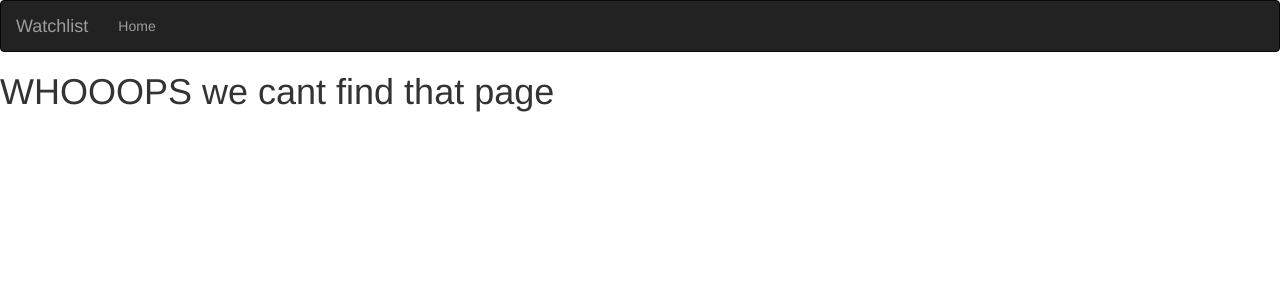
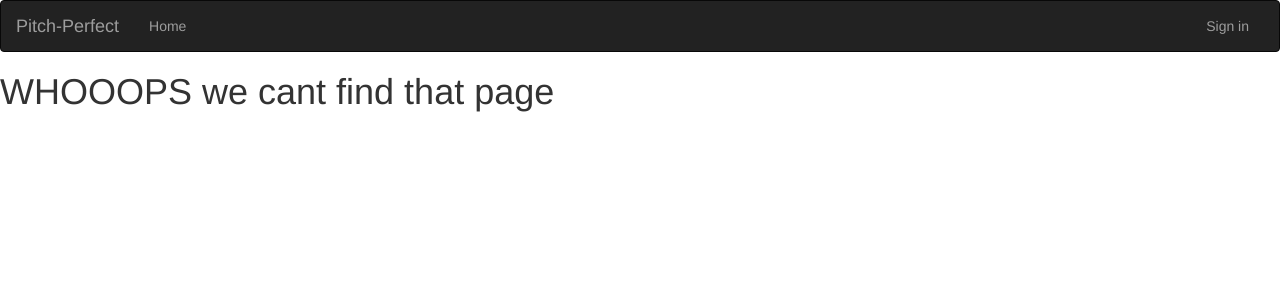
Before and after one commit to nignanthomas/Pitch-Perfect, a Flask app: template app/templates/fourOwfour.html in a window 1280 px wide. Shown: the top 300 px of the page. Run offline with Flask 2, Linux system fonts and the light colour scheme; the template is opened without the code that fills it, so the values that code supplies are empty; parts of the project's set-up code (start-up, migrations or seed data) failed here and were passed over; some libraries are stand-ins or nearby versions.

Commit message:
update navbar.html

```diff
--- a/app/templates/navbar.html
+++ b/app/templates/navbar.html
@@ -14,11 +14,21 @@
                   <span class="icon-bar"></span>
                   <span class="icon-bar"></span>
                 </button>
-                <a class="navbar-brand" href="/"> Watchlist </a>
+                <a class="navbar-brand" href="/"> Pitch-Perfect </a>
             </div>
             <div class="navbar-collapse collapse">
                 <ul class="nav navbar-nav">
                     <li><a href="/">Home</a></li>
+                </ul>
+
+                <ul class="nav navbar-nav navbar-right">
+                  {% if current_user.is_authenticated %}
+                  <li style="color:white;padding:15px;">{{current_user.username}}</li>
+                  <li><a href="{{url_for('auth.logout')}}">Sign out</a></li>
+                  {% else %}
+                  <li><a href="{{url_for('auth.login')}}">Sign in</a></li>
+                  {%endif%}
+                </ul>
             </div>
 
         </div>
```
